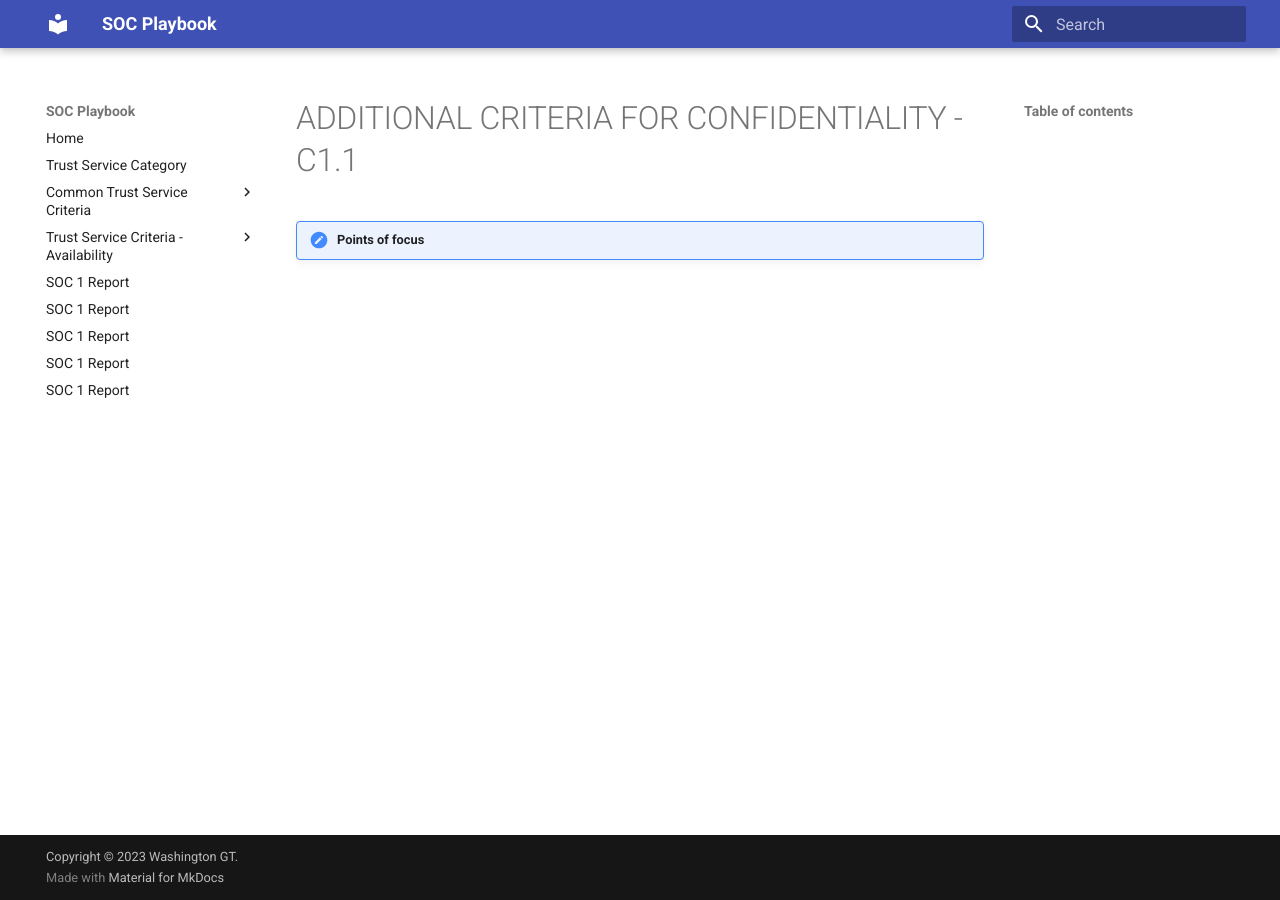
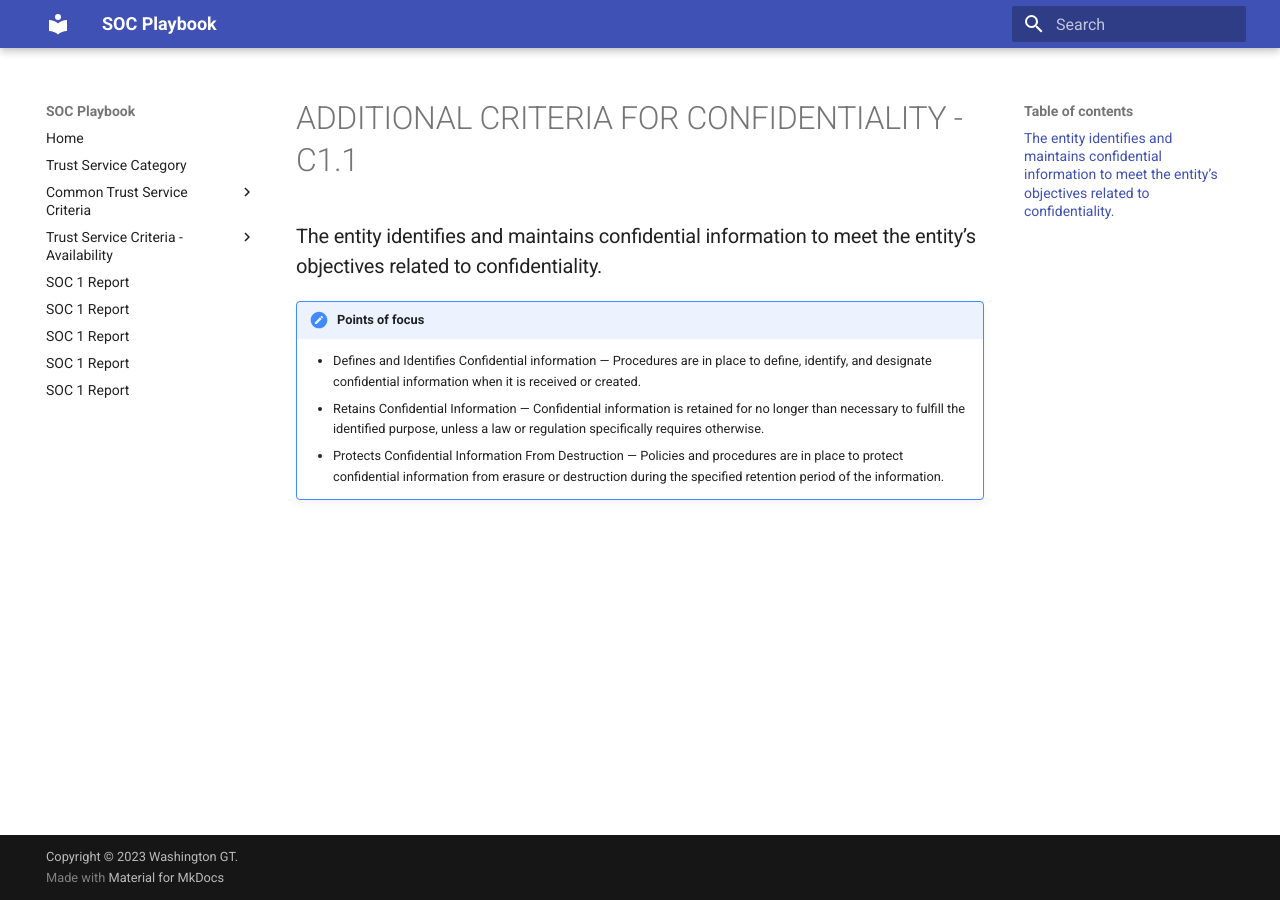
Before and after one commit to WashingtonGT/soc-playbook, an MkDocs documentation site: the page built from docs/ctsc/c1-1.md, in a window 1280 px wide. Built offline with MkDocs 1.6.1 and Material for MkDocs 9.7.7, drawn with Linux system fonts in a browser that asks for light colours.

Commit message:
Update c1-1.md

```diff
--- a/docs/ctsc/c1-1.md
+++ b/docs/ctsc/c1-1.md
@@ -1,5 +1,9 @@
 # ADDITIONAL CRITERIA FOR CONFIDENTIALITY - C1.1
 
-###
+### The entity identifies and maintains confidential information to meet the entity’s objectives related to confidentiality.
 
 !!! note "Points of focus"
+
+    * Defines and Identifies Confidential information — Procedures are in place to define, identify, and designate confidential information when it is received or created.
+    * Retains Confidential Information — Confidential information is retained for no longer than necessary to fulfill the identified purpose, unless a law or regulation specifically requires otherwise.
+    * Protects Confidential Information From Destruction — Policies and procedures are in place to protect confidential information from erasure or destruction during the specified retention period of the information.
```
